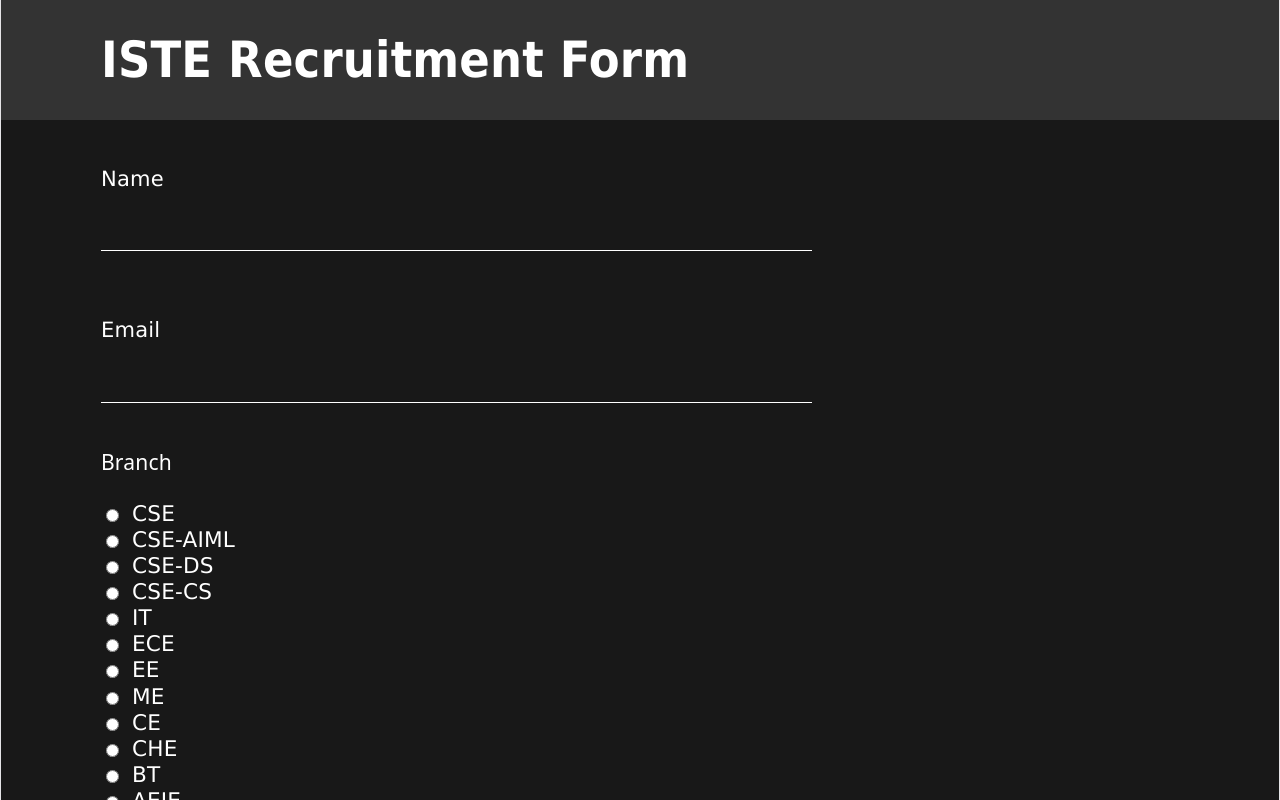
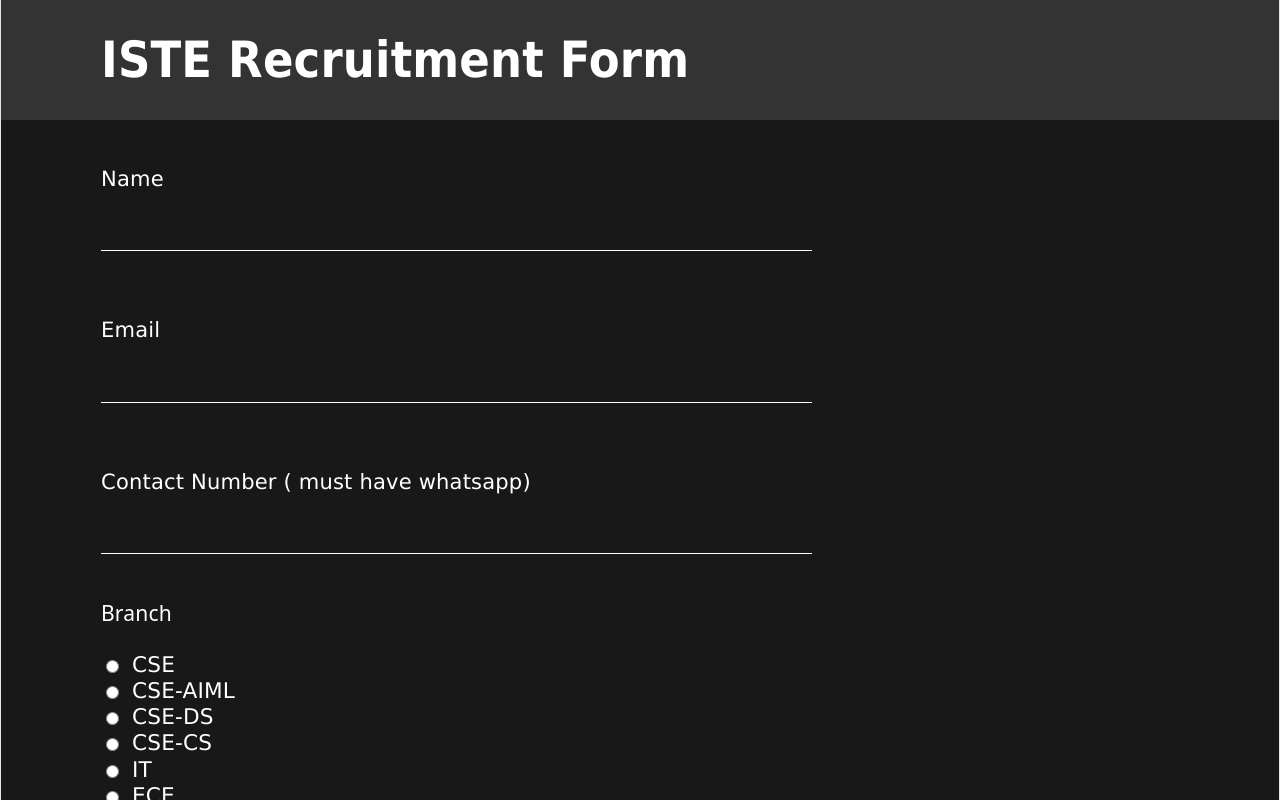
Before and after one commit to S3n-17/form, a React (Vite) app: page / in a window 1280 px wide. Shown: the top 800 px of the page. Built offline with nearby package versions, Linux system fonts and the light colour scheme.

Commit message:
added question

```diff
--- a/src/App.jsx
+++ b/src/App.jsx
@@ -84,6 +84,8 @@
         <br></br>
         <InpInputBox question="Email" name="email" value={formData.email} onChange={handleChange} required />
         <br></br>
+        <InpInputBox question="Contact Number ( must have whatsapp)" name="contactNumber" value={formData.contactNumber} onChange={handleChange} required />
+        <br></br>
         <h3 className="q" style={{ padding: "0 0 0 100px", color: "white", fontWeight: "500" }}>Branch</h3>
         <br></br>
         <InpRadioButton option="CSE" name="branch" checked={formData.branch === "CSE"} onChange={handleChange} />
```
